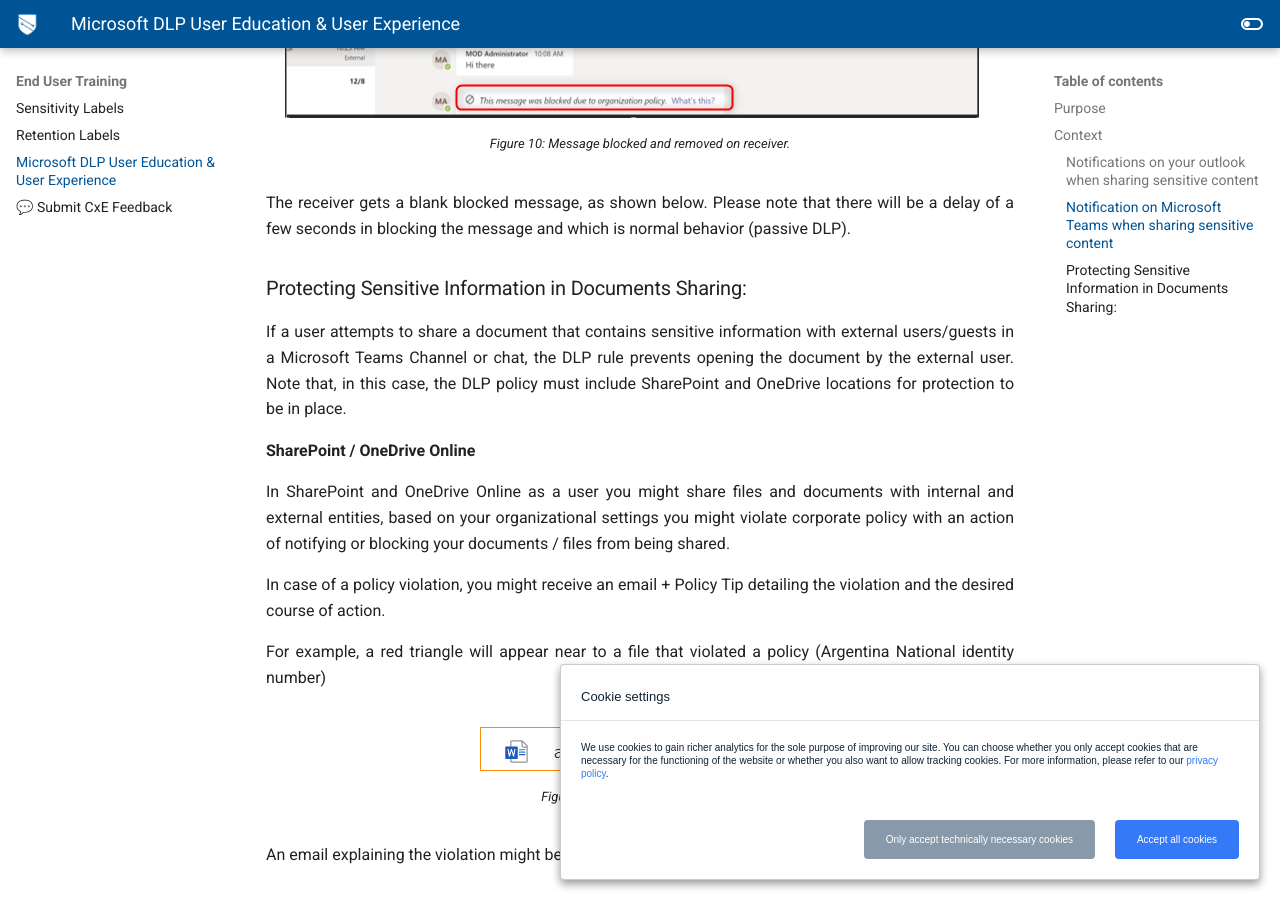
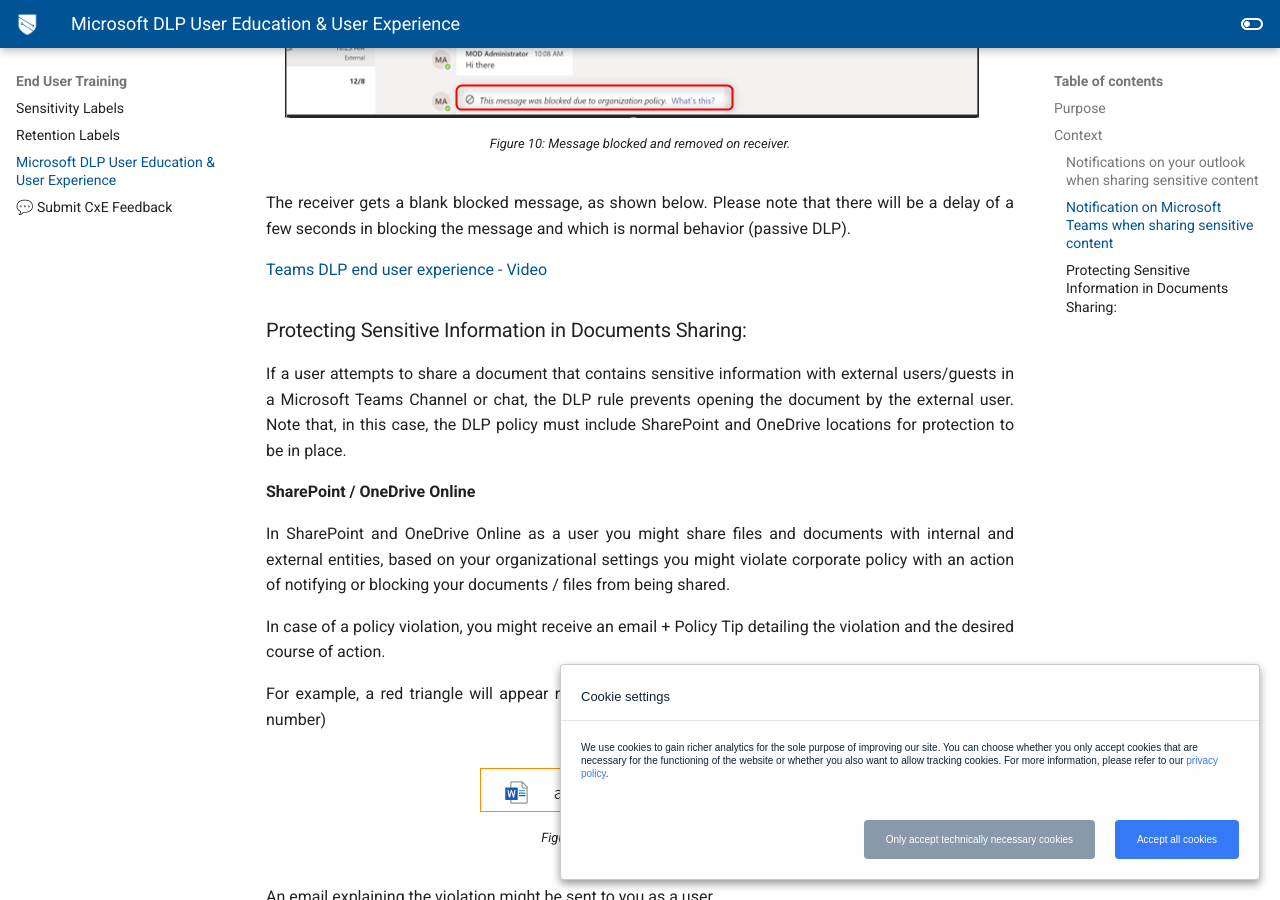
Before and after one commit to microsoft/ComplianceCxE, an MkDocs documentation site: the page built from docs/enduser/dlpenduser.md, in a window 1280 px wide and 900 px high, scrolled down 5921 px. Built offline with MkDocs 1.6.1 and Material for MkDocs 9.7.7, drawn with Linux system fonts in a browser that asks for light colours; comment, search, counter and statistics services are not loaded.

Commit message:
Added link to DLP end user guide

```diff
--- a/docs/enduser/dlpenduser.md
+++ b/docs/enduser/dlpenduser.md
@@ -117,6 +117,8 @@
 
 The receiver gets a blank blocked message, as shown below. Please note that there will be a delay of a few seconds in blocking the message and which is normal behavior (passive DLP).
 
+[Teams DLP end user experience - Video](https://aka.ms/mipc/teamsdlpvideo3)
+
 ### Protecting Sensitive Information in Documents Sharing:
 
 If a user attempts to share a document that contains sensitive information with external users/guests in a Microsoft Teams Channel or chat, the DLP rule prevents opening the document by the external user. Note that, in this case, the DLP policy must include SharePoint and OneDrive locations for protection to be in place.
```
